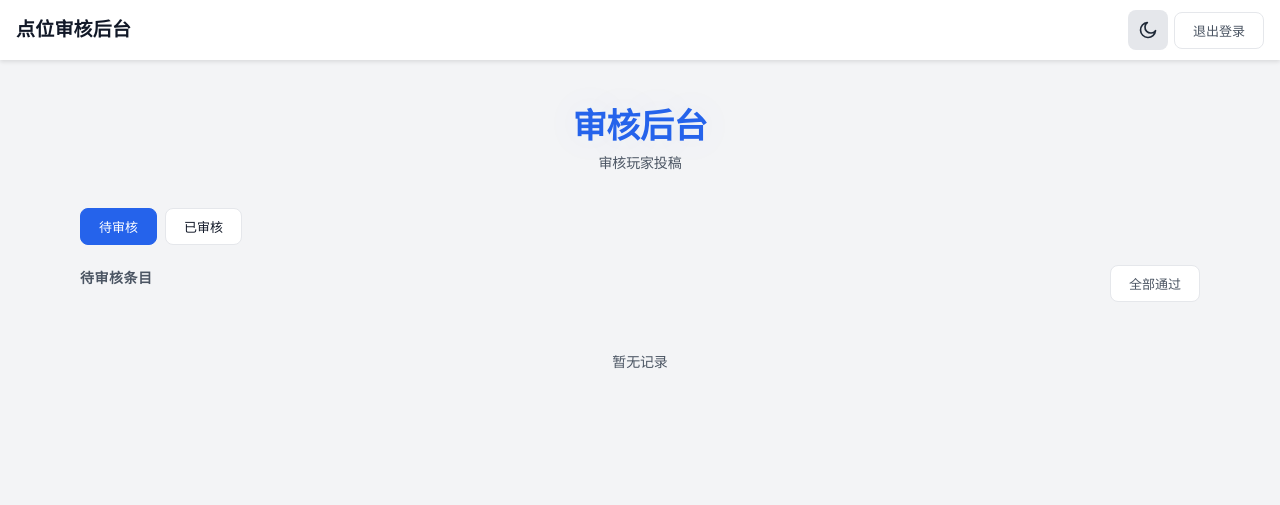
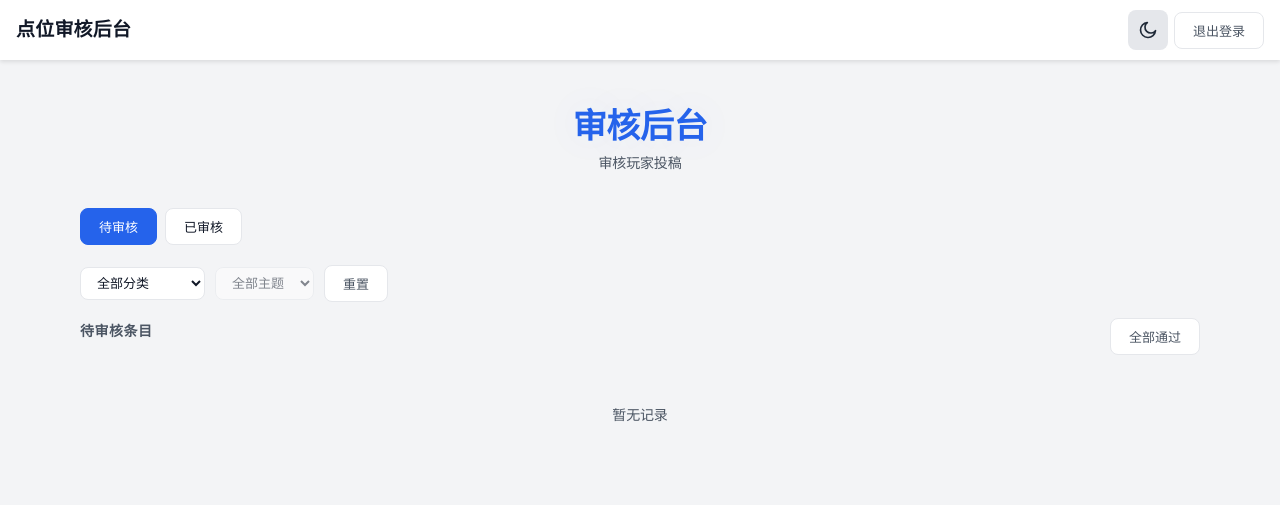
Before and after one commit to Topps2025/TJ_map, a Flask app: page /admin/dashboard in a window 1280 px wide. Shown: the top 505 px of the page. Run offline with Flask 3, Linux system fonts and the light colour scheme; the visitor is signed in with stand-in values (Sample User, id 1); data that the repository does not hold is empty.

Commit message:
feat: 投稿预览精简为3条，后台增加分类/主题筛选
- 前台投稿预览 PREVIEW_MAX 8 -> 3，避免喧宾夺主
- /admin/pending 支持可选 category_l1 / map_group_l2 筛选（组合过滤）
- 后台新增分类筛选条：分类-主题联动下拉 + 重置，切换即刷新列表
- 配套 .admin-filters 样式（深色模式变量自适应）

```diff
--- a/app.py
+++ b/app.py
@@ -662,11 +662,23 @@ def admin_logout():
 @app.route("/admin/pending")
 @admin_required
 def admin_pending():
+    """后台列表：按 status（pending/approved）过滤，支持可选 category_l1、map_group_l2 进一步筛选。"""
     status = request.args.get("status", "pending")
+    category_l1 = request.args.get("category_l1", "").strip()
+    map_group_l2 = request.args.get("map_group_l2", "").strip()
+
+    sql = "SELECT * FROM points WHERE status = ?"
+    args = [status]
+    if category_l1:
+        sql += " AND category_l1 = ?"
+        args.append(category_l1)
+    if map_group_l2:
+        sql += " AND map_group_l2 = ?"
+        args.append(map_group_l2)
+    sql += " ORDER BY id DESC"
+
     conn = get_db()
-    rows = conn.execute(
-        "SELECT * FROM points WHERE status = ? ORDER BY id DESC", (status,)
-    ).fetchall()
+    rows = conn.execute(sql, args).fetchall()
     conn.close()
     data = [_serialize_point(r, include_email=True) for r in rows]
     return jsonify({"ok": True, "data": data})
--- a/static/css/style.css
+++ b/static/css/style.css
@@ -1082,6 +1082,26 @@ button { font-family: inherit; cursor: pointer; }
 
 .admin-tabs { display: flex; flex-wrap: wrap; gap: 8px; margin-bottom: 20px; }
 
+/* 后台分类筛选条（一级分类 / 地图主题） */
+.admin-filters {
+  display: flex;
+  align-items: center;
+  flex-wrap: wrap;
+  gap: 10px;
+  margin-bottom: 16px;
+}
+.admin-filters select {
+  padding: 7px 12px;
+  font-size: 13px;
+  border: 1px solid var(--wiki-border);
+  border-radius: var(--radius-md);
+  background: var(--wiki-surface);
+  color: var(--wiki-foreground);
+  cursor: pointer;
+}
+.admin-filters select:disabled { opacity: 0.5; cursor: not-allowed; }
+.admin-filters select option { color: var(--wiki-foreground); background: var(--wiki-surface); }
+
 .admin-list { display: flex; flex-direction: column; gap: 12px; }
 
 .admin-card {
--- a/static/js/main.js
+++ b/static/js/main.js
@@ -343,7 +343,7 @@
   // 加载指定范围（分类 l1 或 分类+主题 l1+l2）的已审核点位，最多展示 PREVIEW_MAX 条；
   // 无数据时隐藏预览区块。block 未挂载或加载失败均静默隐藏。
   // key 为令牌标识：同一 key 的新请求会使旧请求结果作废，防止快速切换时串页。
-  const PREVIEW_MAX = 8;
+  const PREVIEW_MAX = 3;
   const previewTokens = {};
 
   async function loadPreview(url, grid, block, key) {
--- a/templates/admin_dashboard.html
+++ b/templates/admin_dashboard.html
@@ -41,6 +41,17 @@
     <button class="chip active" data-status="pending">待审核</button>
     <button class="chip" data-status="approved">已审核</button>
   </nav>
+
+  <!-- 分类筛选条：按 一级分类 / 地图主题 筛选投稿，方便快速定位 -->
+  <div class="admin-filters">
+    <select id="filterCat" aria-label="按分类筛选">
+      <option value="">全部分类</option>
+    </select>
+    <select id="filterGroup" aria-label="按地图主题筛选" disabled>
+      <option value="">全部主题</option>
+    </select>
+    <button type="button" class="btn-ghost" id="filterReset">重置</button>
+  </div>
 
   <!-- 列表视图 -->
   <section id="listPanel">
@@ -119,6 +130,9 @@ const listEl = $('#adminList');
 const labelEl = $('#listLabel');
 const approveAllBtn = $('#approveAllBtn');
 const listPanel = $('#listPanel');
+const filterCat = $('#filterCat');
+const filterGroup = $('#filterGroup');
+const filterReset = $('#filterReset');
 
 function esc(s) {
   const d = document.createElement('div');
@@ -151,7 +165,12 @@ async function loadList(status) {
   listEl.innerHTML = '<div class="loading-text">加载中...</div>';
   labelEl.textContent = status === 'pending' ? '待审核条目' : '已审核条目';
 
-  const res = await fetch('/admin/pending?status=' + status);
+  // 拼接筛选参数（分类 / 主题），请求后台接口
+  const params = new URLSearchParams({ status });
+  if (filterCat.value) params.set('category_l1', filterCat.value);
+  if (filterGroup.value) params.set('map_group_l2', filterGroup.value);
+
+  const res = await fetch('/admin/pending?' + params.toString());
   if (res.status === 401) { location.href = '/admin'; return; }
   const data = await res.json();
   if (!data.ok) { listEl.innerHTML = '<div class="loading-text">加载失败</div>'; return; }
@@ -433,6 +452,57 @@ approveAllBtn.addEventListener('click', async () => {
     else if (e.key === 'Escape') closeLb();
   });
 
+/* ---------------- 分类筛选：按 分类/地图主题 筛选取稿 ----------------
+     复用前台 /api/categories 与 /api/groups 接口联动，只做展示不做提交。 */
+
+  // 加载一级分类下拉（“全部分类” + 各分类）
+  async function loadFilterCats() {
+    try {
+      const cats = await getJSON('/api/categories');
+      filterCat.innerHTML = '<option value="">全部分类</option>' +
+        cats.map(c => `<option value="${esc(c.name)}">${esc(c.name)}</option>`).join('');
+    } catch (e) {
+      filterCat.innerHTML = '<option value="">全部分类</option>';
+    }
+  }
+
+  // 按当前分类加载主题下拉（“全部主题” + 该分类下可用主题）
+  async function loadFilterGroups(cat) {
+    filterGroup.disabled = true;
+    filterGroup.innerHTML = '<option value="">全部主题</option>';
+    if (!cat) return;
+    try {
+      const groups = await getJSON('/api/groups?l1=' + encodeURIComponent(cat));
+      filterGroup.innerHTML = '<option value="">全部主题</option>' +
+        groups.map(g => `<option value="${esc(g.name)}">${esc(g.name)}</option>`).join('');
+      filterGroup.disabled = false;
+    } catch (e) {
+      filterGroup.innerHTML = '<option value="">全部主题</option>';
+    }
+  }
+
+  // 分类切换：重置主题选择并刷新列表
+  filterCat.addEventListener('change', () => {
+    filterGroup.value = '';
+    filterGroup.disabled = true;
+    loadFilterGroups(filterCat.value);
+    loadList(currentStatus);
+  });
+
+  // 主题切换：直接刷新列表
+  filterGroup.addEventListener('change', () => loadList(currentStatus));
+
+  // 重置筛选：清空分类/主题，回到全量列表
+  filterReset.addEventListener('click', () => {
+    filterCat.value = '';
+    filterGroup.value = '';
+    filterGroup.disabled = true;
+    filterGroup.innerHTML = '<option value="">全部主题</option>';
+    loadList(currentStatus);
+  });
+
+loadFilterCats();
+loadFilterGroups('');
 loadList('pending');
 </script>
 </body>
```
Also changed, not shown: DEVELOPMENT_LOG.md (+24 -0 lines).
